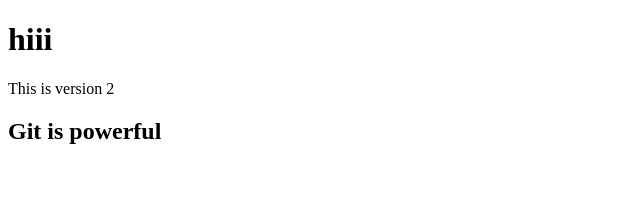
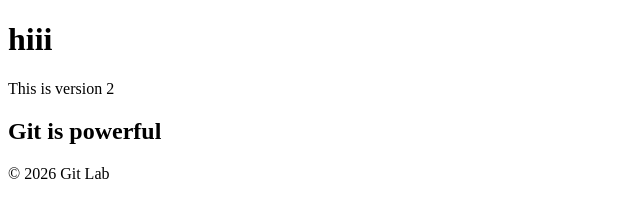
Before and after one commit to Hemalatha-n220801/demo-git, a plain HTML site: page index.html in a window 1280 px wide. Shown: the whole page, without its empty margins (0-640 px from the left). Drawn offline with Linux system fonts and the light colour scheme.

Commit message:
after adding footer

```diff
--- a/index.html
+++ b/index.html
@@ -10,4 +10,5 @@
     <p>This is version 2</p>
     <h2>Git is powerful</h2>
 </body>
+<footer>© 2026 Git Lab</footer>
 </html>
```
